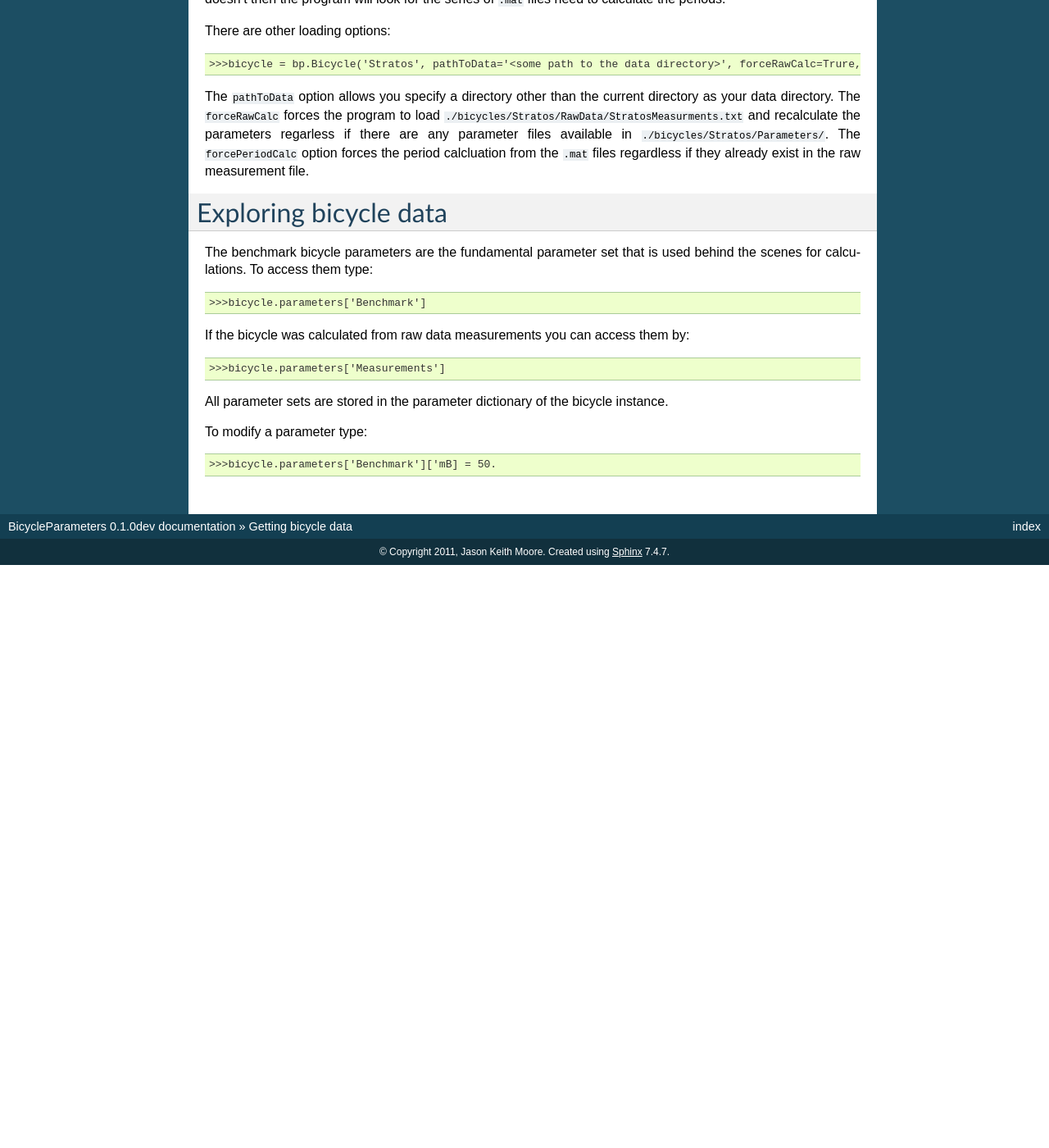
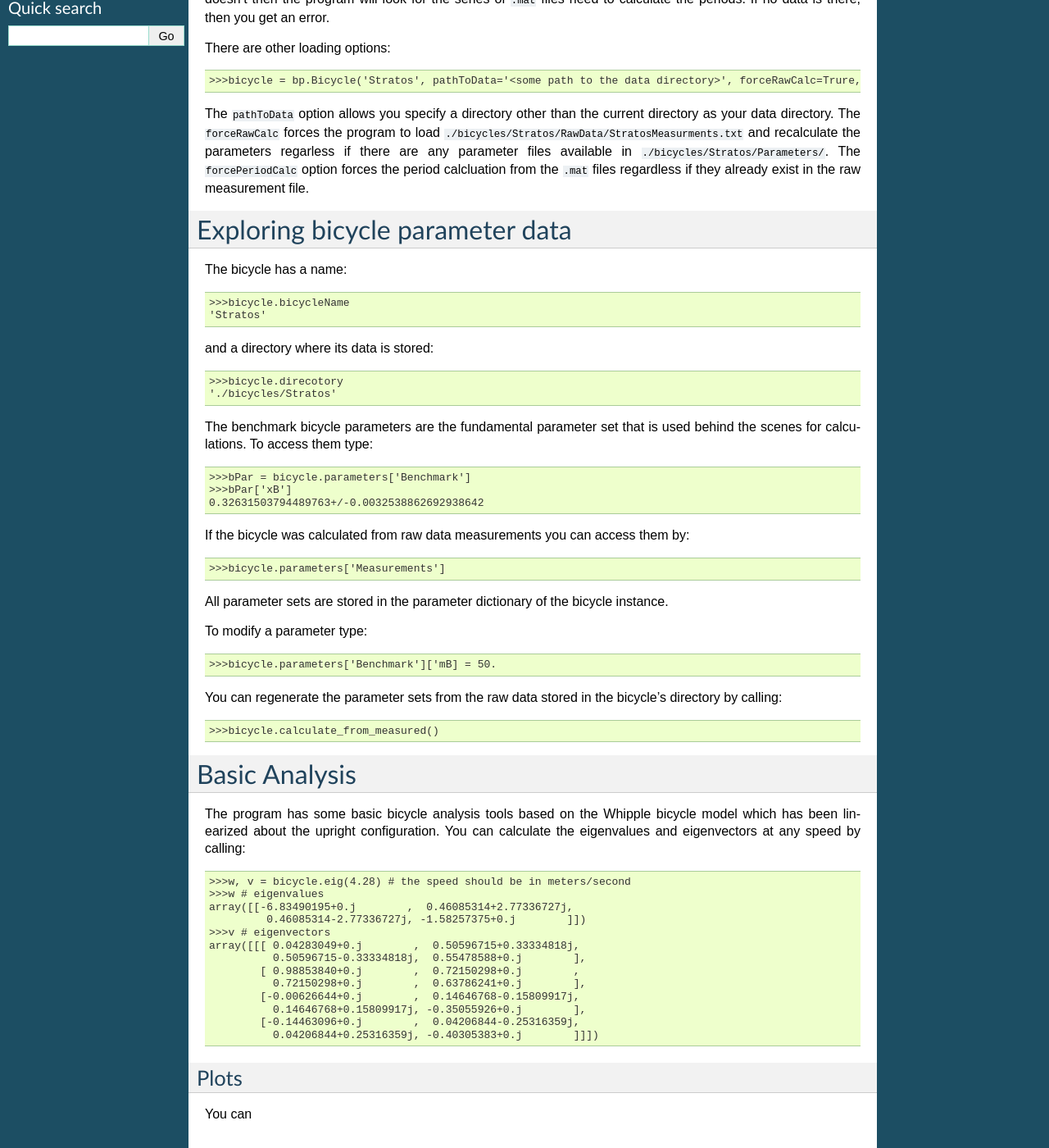
Before and after one commit to moorepants/BicycleParameters, a Sphinx documentation site: the page built from docs/examples.rst, in a window 1280 px wide and 1400 px high, scrolled down 365 px. Shown: the whole window at 82% size. Built offline with Sphinx 7.4.7, drawn with Linux system fonts in a browser that asks for light colours; pages that are not in the unit, such as notebooks, are missing from menus; before the commit the page ends 1054 px from its top, so only the background shows below that; some of the changed text lies outside the part shown.

Commit message:
added some to examples

```diff
--- a/docs/examples.rst
+++ b/docs/examples.rst
@@ -20,7 +20,7 @@
 generate the parameter set. The raw measurement file may or may not contain the
 oscillation period data for the bicycle moment of inertia caluclations. If it
 doesn't then the program will look for the series of ``.mat`` files need to
-calculate the periods.
+calculate the periods. If no data is there, then you get an error.
 
 There are other loading options::
 
@@ -34,12 +34,25 @@
 calcluation from the ``.mat`` files regardless if they already exist in the raw
 measurement file.
 
-Exploring bicycle data
-======================
+Exploring bicycle parameter data
+================================
+
+The bicycle has a name::
+
+  >>>bicycle.bicycleName
+  'Stratos'
+
+and a directory where its data is stored::
+
+  >>>bicycle.direcotory
+  './bicycles/Stratos'
+
 The benchmark bicycle parameters are the fundamental parameter set that is used
 behind the scenes for calculations. To access them type::
 
-  >>>bicycle.parameters['Benchmark']
+  >>>bPar = bicycle.parameters['Benchmark']
+  >>>bPar['xB']
+  0.32631503794489763+/-0.0032538862692938642
 
 If the bicycle was calculated from raw data measurements you can access them
 by::
@@ -52,3 +65,32 @@
 To modify a parameter type::
 
   >>>bicycle.parameters['Benchmark']['mB] = 50.
+
+You can regenerate the parameter sets from the raw data stored in the bicycle's
+directory by calling::
+
+  >>>bicycle.calculate_from_measured()
+
+Basic Analysis
+==============
+The program has some basic bicycle analysis tools based on the Whipple bicycle
+model which has been linearized about the upright configuration. You can
+calculate the eigenvalues and eigenvectors at any speed by calling::
+
+   >>>w, v = bicycle.eig(4.28) # the speed should be in meters/second
+   >>>w # eigenvalues
+   array([[-6.83490195+0.j        ,  0.46085314+2.77336727j,
+            0.46085314-2.77336727j, -1.58257375+0.j        ]])
+   >>>v # eigenvectors
+   array([[[ 0.04283049+0.j        ,  0.50596715+0.33334818j,
+             0.50596715-0.33334818j,  0.55478588+0.j        ],
+           [ 0.98853840+0.j        ,  0.72150298+0.j        ,
+             0.72150298+0.j        ,  0.63786241+0.j        ],
+           [-0.00626644+0.j        ,  0.14646768-0.15809917j,
+             0.14646768+0.15809917j, -0.35055926+0.j        ],
+           [-0.14463096+0.j        ,  0.04206844-0.25316359j,
+             0.04206844+0.25316359j, -0.40305383+0.j        ]]])
+
+Plots
+-----
+You can
--- a/docs/index.rst
+++ b/docs/index.rst
@@ -19,6 +19,7 @@
    description.rst
    installation.rst
    data.rst
+   examples.rst
    modules.rst
 
 * :ref:`genindex`
```
Also changed, not shown: docs/data.rst (+7 -7 lines).
